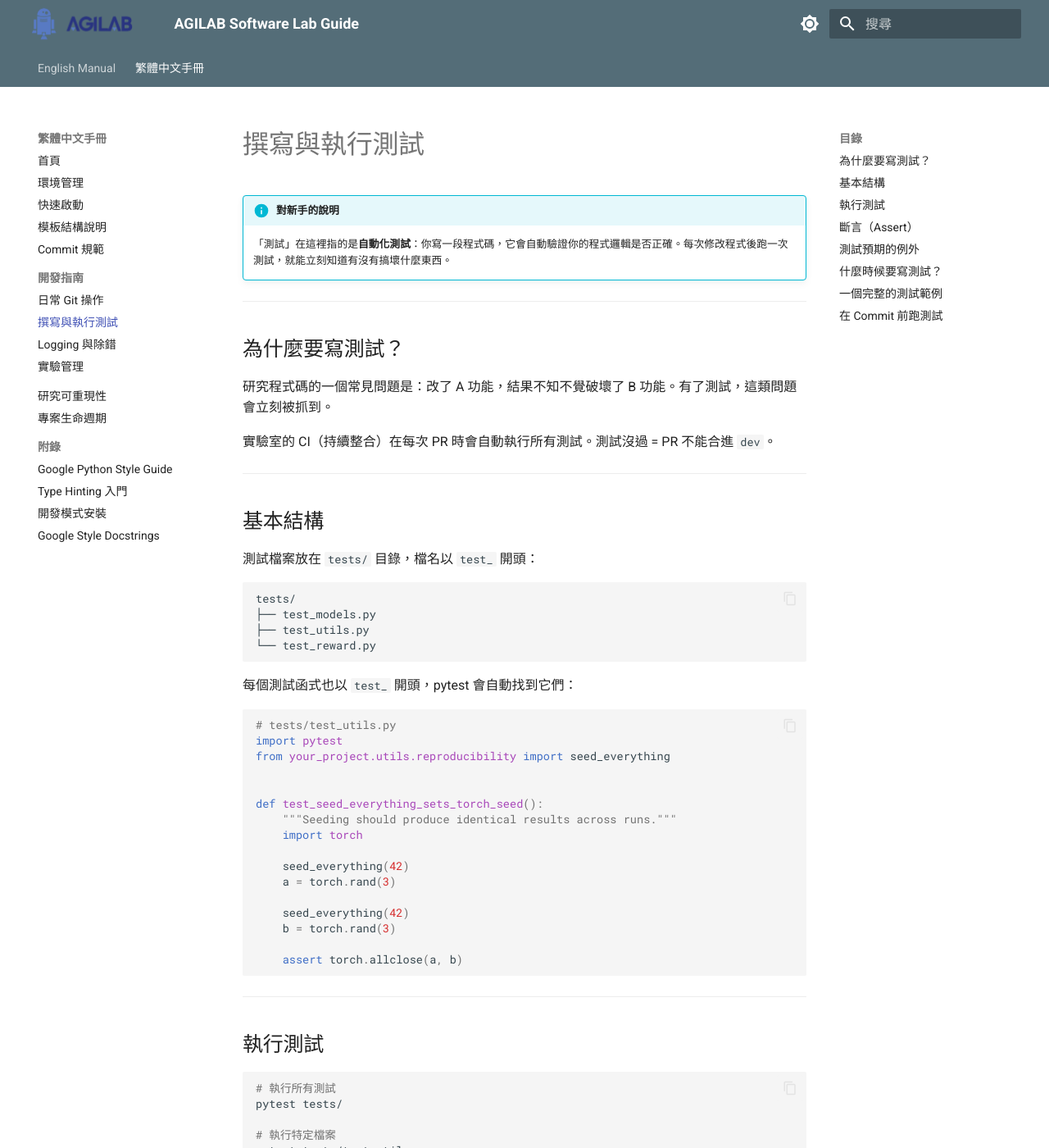
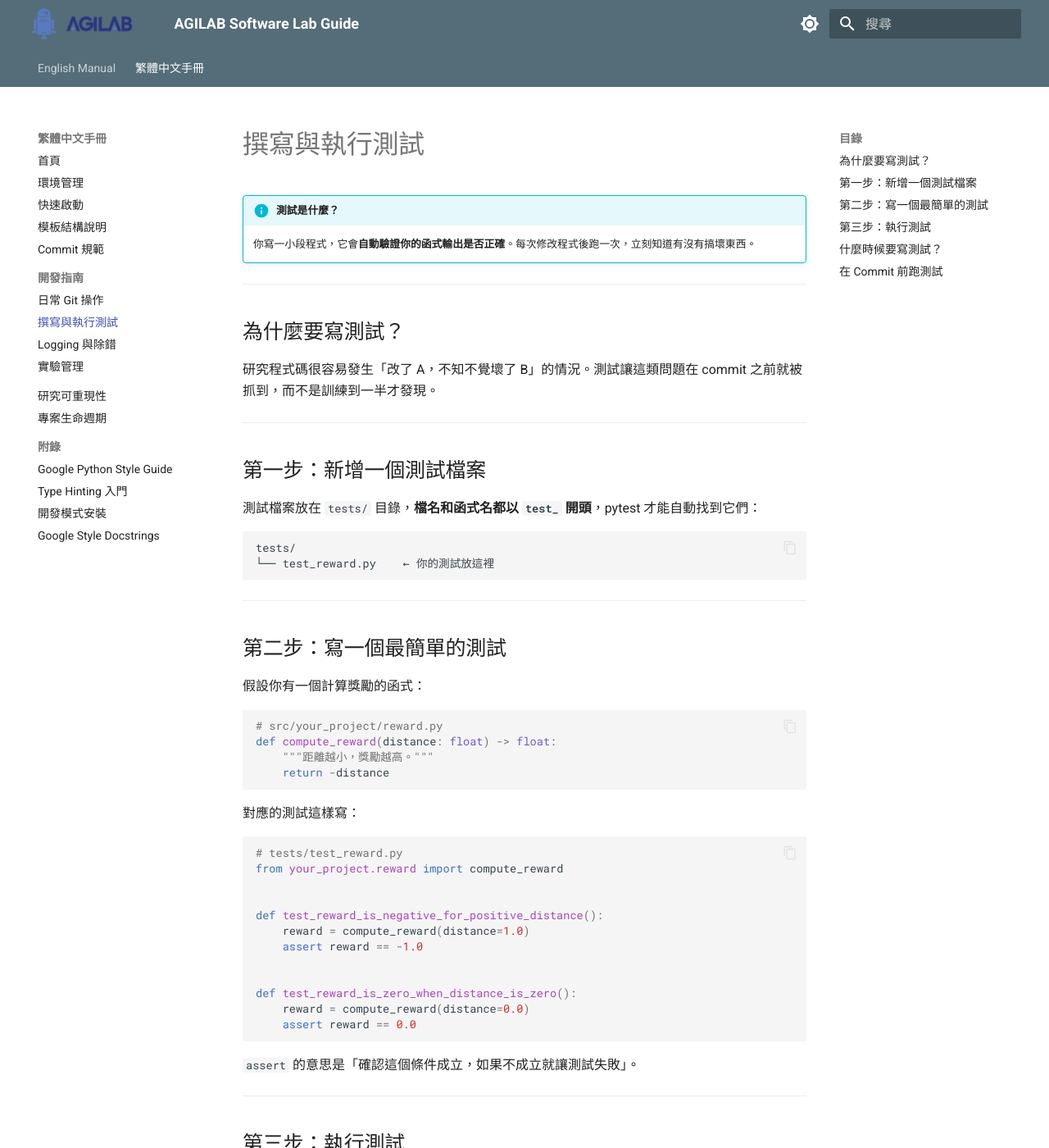
Before and after one commit to AGILAB-NTNU/AGILAB_Software_Lab_Guide, an MkDocs documentation site: the page built from docs/zh/testing.md, in a window 1280 px wide and 1400 px high. Shown: the whole window at 82% size. Built offline with MkDocs 1.6.1 and Material for MkDocs 9.7.7, drawn with Linux system fonts in a browser that asks for light colours; some of the changed text lies outside the part shown.

Commit message:
docs: Simplify testing guide for beginners

````diff
--- a/docs/zh/testing.md
+++ b/docs/zh/testing.md
@@ -1,158 +1,82 @@
 # 撰寫與執行測試
 
-!!! info "對新手的說明"
-    「測試」在這裡指的是**自動化測試**：你寫一段程式碼，它會自動驗證你的程式邏輯是否正確。每次修改程式後跑一次測試，就能立刻知道有沒有搞壞什麼東西。
+!!! info "測試是什麼？"
+    你寫一小段程式，它會**自動驗證你的函式輸出是否正確**。每次修改程式後跑一次，立刻知道有沒有搞壞東西。
 
 ---
 
 ## 為什麼要寫測試？
 
-研究程式碼的一個常見問題是：改了 A 功能，結果不知不覺破壞了 B 功能。有了測試，這類問題會立刻被抓到。
-
-實驗室的 CI（持續整合）在每次 PR 時會自動執行所有測試。測試沒過 = PR 不能合進 `dev`。
+研究程式碼很容易發生「改了 A，不知不覺壞了 B」的情況。測試讓這類問題在 commit 之前就被抓到，而不是訓練到一半才發現。
 
 ---
 
-## 基本結構
+## 第一步：新增一個測試檔案
 
-測試檔案放在 `tests/` 目錄，檔名以 `test_` 開頭：
+測試檔案放在 `tests/` 目錄，**檔名和函式名都以 `test_` 開頭**，pytest 才能自動找到它們：
 
 ```
 tests/
-├── test_models.py
-├── test_utils.py
-└── test_reward.py
-```
-
-每個測試函式也以 `test_` 開頭，pytest 會自動找到它們：
-
-```python
-# tests/test_utils.py
-import pytest
-from your_project.utils.reproducibility import seed_everything
-
-
-def test_seed_everything_sets_torch_seed():
-    """Seeding should produce identical results across runs."""
-    import torch
-
-    seed_everything(42)
-    a = torch.rand(3)
-
-    seed_everything(42)
-    b = torch.rand(3)
-
-    assert torch.allclose(a, b)
+└── test_reward.py    ← 你的測試放這裡
 ```
 
 ---
 
-## 執行測試
+## 第二步：寫一個最簡單的測試
+
+假設你有一個計算獎勵的函式：
+
+```python
+# src/your_project/reward.py
+def compute_reward(distance: float) -> float:
+    """距離越小，獎勵越高。"""
+    return -distance
+```
+
+對應的測試這樣寫：
+
+```python
+# tests/test_reward.py
+from your_project.reward import compute_reward
+
+
+def test_reward_is_negative_for_positive_distance():
+    reward = compute_reward(distance=1.0)
+    assert reward == -1.0
+
+
+def test_reward_is_zero_when_distance_is_zero():
+    reward = compute_reward(distance=0.0)
+    assert reward == 0.0
+```
+
+`assert` 的意思是「確認這個條件成立，如果不成立就讓測試失敗」。
+
+---
+
+## 第三步：執行測試
 
 ```bash
 # 執行所有測試
 pytest tests/
 
 # 執行特定檔案
-pytest tests/test_utils.py
-
-# 執行特定函式
-pytest tests/test_utils.py::test_seed_everything_sets_torch_seed
-
-# 顯示詳細輸出
-pytest tests/ -v
-
-# 測試失敗時立刻停止
-pytest tests/ -x
+pytest tests/test_reward.py
 ```
 
----
-
-## 斷言（Assert）
-
-測試的核心是 `assert`：驗證某個條件為真，若為假則測試失敗。
-
-```python
-def test_compute_reward_positive():
-    reward = compute_reward(obs=1.0, scale=2.0)
-    assert reward == 2.0                    # 值相等
-    assert reward > 0                       # 比較
-    assert isinstance(reward, float)        # 型別檢查
-
-def test_output_shape():
-    import torch
-    model = PolicyNetwork(obs_dim=10, action_dim=4)
-    obs = torch.zeros(8, 10)               # batch_size=8
-    output = model(obs)
-    assert output.shape == (8, 4)          # 確認輸出形狀
-```
-
----
-
-## 測試預期的例外
-
-有時候你希望某段程式碼**必須拋出例外**，用 `pytest.raises`：
-
-```python
-def test_invalid_seed_raises():
-    with pytest.raises(TypeError):
-        seed_everything("not_an_int")  # 應該要報錯
-```
+看到 `passed` 就代表通過，看到 `FAILED` 代表有問題需要修正。
 
 ---
 
 ## 什麼時候要寫測試？
 
-不需要測試每一行程式碼。優先測試這些：
+不需要測試每一行程式碼，優先測試這兩類：
 
 | 優先度 | 對象 | 原因 |
 |:---:|---|---|
-| ★★★ | 獎勵函式、損失計算 | 數值錯誤難以從訓練曲線察覺 |
-| ★★★ | 資料前處理 | 形狀/值域錯誤會靜默傳播 |
-| ★★☆ | 模型輸入輸出形狀 | 早期發現 Tensor shape 不匹配 |
-| ★★☆ | 工具函式（utils） | 被大量呼叫，出錯影響大 |
-| ★☆☆ | 訓練迴圈本體 | 通常依賴 GPU，整合測試較合適 |
-
----
-
-## 一個完整的測試範例
-
-```python
-# tests/test_replay_buffer.py
-import pytest
-import numpy as np
-from your_project.utils.replay_buffer import ReplayBuffer
-
-
-@pytest.fixture
-def buffer():
-    """建立一個容量為 100 的 buffer，供測試使用。"""
-    return ReplayBuffer(capacity=100)
-
-
-def test_buffer_stores_transitions(buffer):
-    obs = np.zeros(4)
-    action = np.array([0.5])
-    buffer.add(obs, action, reward=1.0, next_obs=obs, done=False)
-    assert len(buffer) == 1
-
-
-def test_buffer_respects_capacity():
-    small_buffer = ReplayBuffer(capacity=5)
-    for i in range(10):
-        obs = np.zeros(4)
-        small_buffer.add(obs, np.array([0.0]), float(i), obs, False)
-    assert len(small_buffer) == 5  # 超過容量時舊資料被覆蓋
-
-
-def test_sample_returns_correct_batch_size(buffer):
-    for _ in range(20):
-        obs = np.random.randn(4)
-        buffer.add(obs, np.array([0.0]), 0.0, obs, False)
-
-    batch = buffer.sample(batch_size=8)
-    assert len(batch["obs"]) == 8
-```
+| ★★★ | 獎勵函式、損失計算 | 數值錯誤很難從訓練曲線發現 |
+| ★★★ | 資料前處理 | 形狀或值域錯誤會悄悄傳播 |
+| ★★☆ | 模型輸入輸出的 Tensor shape | 早期發現 shape 不匹配 |
 
 ---
 
````
Also changed, not shown: other parts of docs/zh/testing.md (+1 -1 lines).
